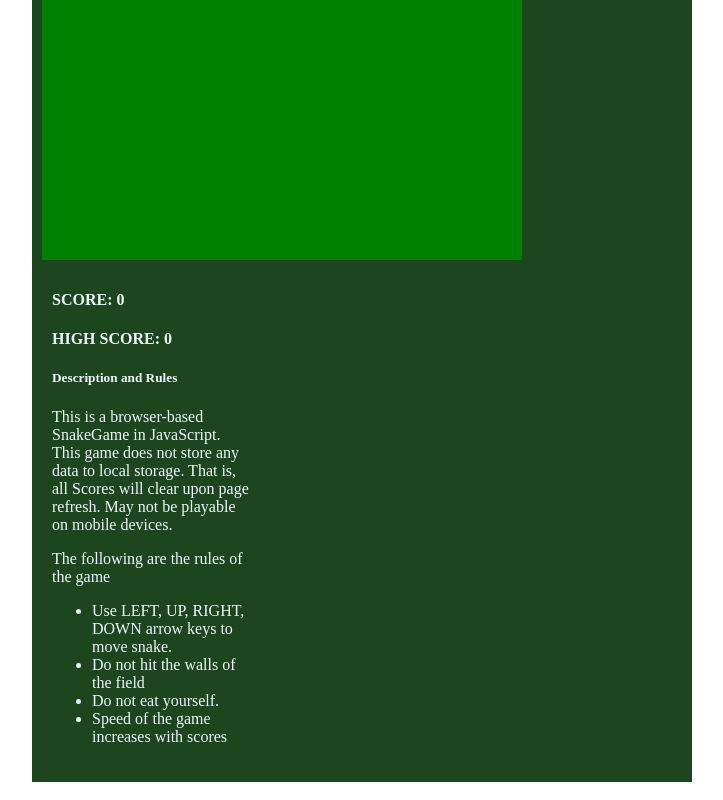
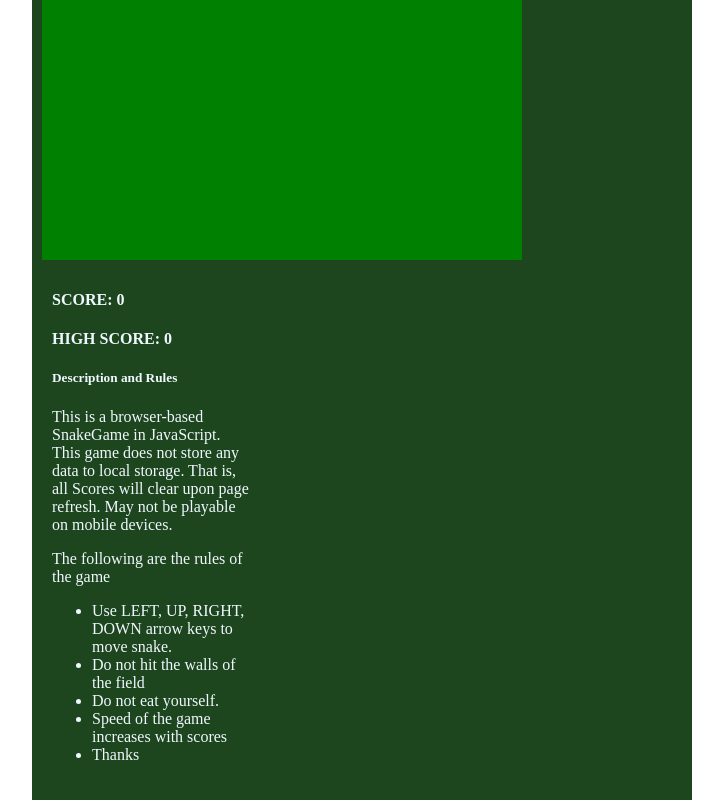
Before and after one commit to ProfNuru/JS-Snakegame, a plain HTML site: page index.html in a window 1280 px wide. Shown: the part 331-1131 px from the top of the page, without its empty margins (278-1001 px from the left). Drawn offline with Linux system fonts and the light colour scheme.

Commit message:
added thanks LI

```diff
--- a/index.html
+++ b/index.html
@@ -24,6 +24,7 @@
 				<li>Do not hit the walls of the field</li>
 				<li>Do not eat yourself.</li>
 				<li>Speed of the game increases with scores</li>
+				<li>Thanks</li>
 
 			</ul>
 		</div>
```
